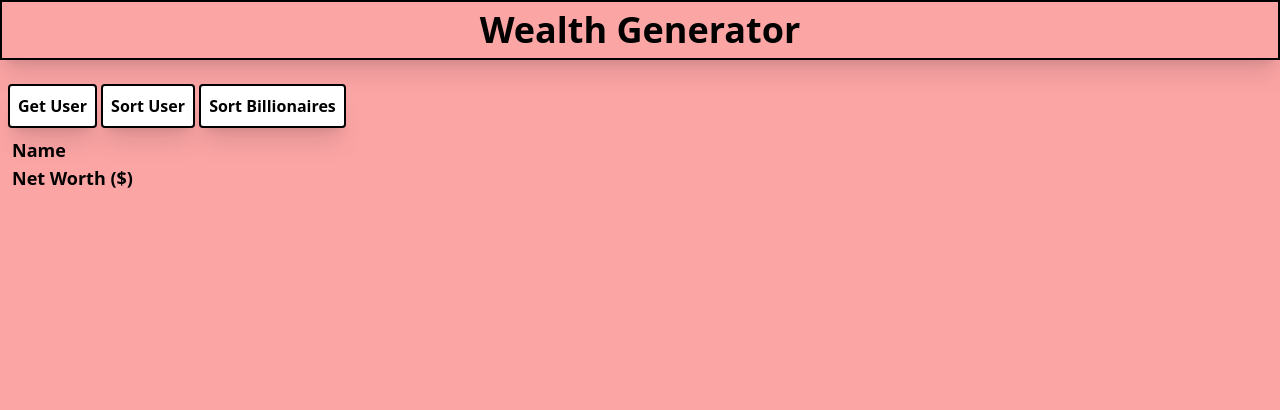
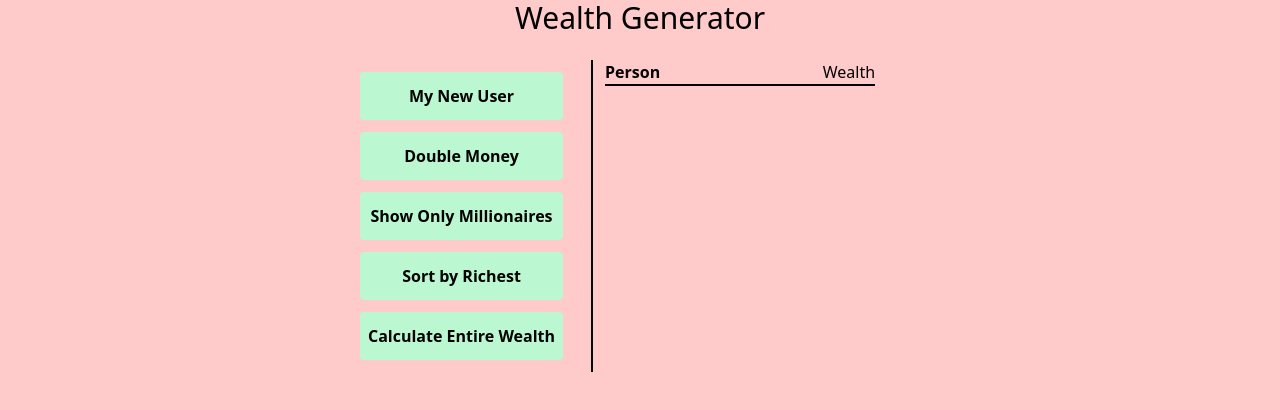
Before and after one commit to SauelAlmonte/wealth-generator, a website: page components/navbar/index.html in a window 1280 px wide. Drawn offline with Linux system fonts and the light colour scheme.

Commit message:
isapp layout

```diff
--- a/components/navbar/index.html
+++ b/components/navbar/index.html
@@ -10,60 +10,23 @@
     <title>Wealth Generator</title>
 </head>
 
-<body class="bg-red-300 ">
-<div class="border-2 border-black h-42 shadow-xl ">
-    <h1
-            class="font-bold text-4xl text-center p-2 "
+<body class="flex flex-col items-center h-screen bg-red-200  ">
 
-    >
-        Wealth Generator
-    </h1>
+<h1 class="text-3xl"> Wealth Generator</h1>
 
+<div class="flex p-6 w-1/2">
+    <aside class="mx-4">
+        <button class="rounded bg-green-200 block my-3 px-2 py-3 w-full font-bold " id="add-user">My New User</button>
+        <button class="rounded bg-green-200 block my-3 px-2 py-3 w-full font-bold " id="double">Double Money</button>
+        <button class="rounded bg-green-200 block my-3 px-2 py-3 w-full font-bold " id="show-millionaires">Show Only Millionaires</button>
+        <button class="rounded bg-green-200 block my-3 px-2 py-3 w-full font-bold " id="sort">Sort by Richest</button>
+        <button class="rounded bg-green-200 block my-3 px-2 py-3 w-full font-bold " id="calc-wealth">Calculate Entire Wealth</button>
+    </aside>
 
-</div>
-<div class="pl-2 mt-6 w-1/2">
-    <button
-            class="border-2 border-black bg-white p-2 font-bold rounded shadow-xl "
-            id="get-user"
-    >
-        Get User
+    <main class="w-1/2 border-l-2 border-black mr-5 mx-3 px-3 text-center" id="main">
+        <h2 class="border-b-2 border-black flex justify-between"><strong>Person</strong>Wealth</h2>
+    </main>
 
-    </button>
-    <button
-            class="border-2 border-black bg-white p-2 font-bold rounded shadow-xl "
-            id="show-user"
-    >
-        Sort User
-
-    </button>
-    <button
-            class="border-2 border-black bg-white p-2 font-bold rounded shadow-xl "
-            id="show-bills"
-    >
-        Sort Billionaires
-
-    </button>
-    <div
-            class=" h-1/2 w-1/2 p-1 pt-2 pb-2 text-lg font-bold"
-    >
-        <div
-                class=""
-        >
-            Name
-        </div>
-
-        <div
-                class=""
-        >
-            Net Worth ($)
-        </div>
-    </div>
-
-    <div id="error"
-         class=" hidden "
-    >
-        We are at capacity!!!
-    </div>
 </div>
 
 <script src="/components/navbar/app.js"></script>
```
Also changed, not shown: dist/styles.css.
